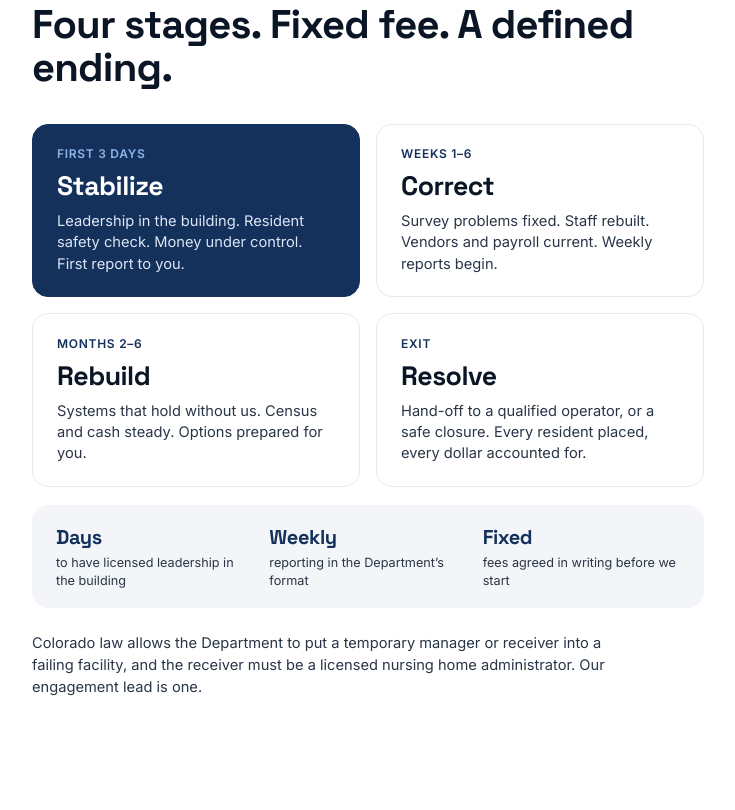
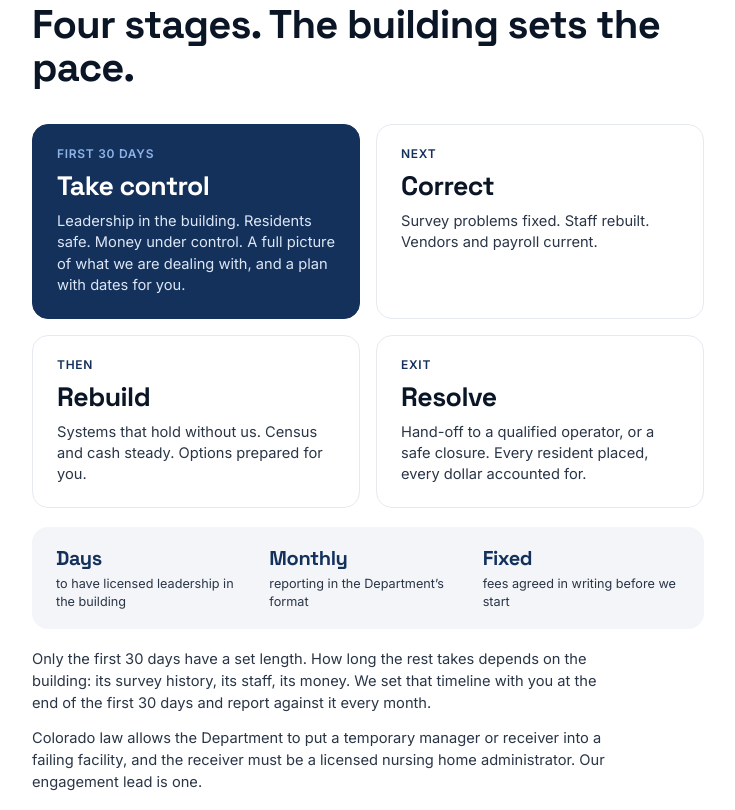
Before and after one commit to mechuz/mainspring-site, a plain HTML site: page collateral/colorado-cdphe-brochure.html in a window 1280 px wide. Shown: the part 2250-3060 px from the top of the page, without its empty margins (40-775 px from the left). Drawn offline with Linux system fonts and the light colour scheme.

Commit message:
CDPHE brochure: monthly reporting; first 30 days 'Take control', later phases open-ended
Co-Authored-By: Claude Fable 5.1 <noreply@anthropic.com>

```diff
--- a/collateral/colorado-cdphe-brochure.html
+++ b/collateral/colorado-cdphe-brochure.html
@@ -120,7 +120,7 @@
     <li><span class="n">1</span><div><h3>Take over and stabilize</h3><p>A licensed administrator and a director of nursing in the building within days. Residents safe first.</p></div></li>
     <li><span class="n">2</span><div><h3>Fix what the survey found</h3><p>Deficiencies corrected, with evidence, so they stay fixed at the next visit.</p></div></li>
     <li><span class="n">3</span><div><h3>Control the money</h3><p>Cash, payroll, vendors and resident trust funds under control from day one. A full accounting at the end.</p></div></li>
-    <li><span class="n">4</span><div><h3>Report to the Department every week</h3><p>Census, staffing, clinical risk, cash and open deficiencies, in whatever format you ask for.</p></div></li>
+    <li><span class="n">4</span><div><h3>Report to the Department every month</h3><p>Census, staffing, clinical risk, cash and open deficiencies, in whatever format you ask for.</p></div></li>
     <li><span class="n">5</span><div><h3>Hand it back, sell it, or close it safely</h3><p>A new operator, a sale, or an orderly closure with every resident placed. The ending is decided up front.</p></div></li>
   </ol>
   <p class="sub" style="margin-top:22pt;font-size:11pt">We can serve as the temporary manager, the receiver, or the monitor &mdash; for skilled nursing, assisted living and memory care.</p>
@@ -131,19 +131,20 @@
 <section class="page">
   <div class="rh"><span><b>Mainspring Healthcare Partners</b></span><span>How it works</span></div>
   <p class="eyebrow">How it works</p>
-  <h2>Four stages. Fixed fee. A defined ending.</h2>
+  <h2>Four stages. The building sets the pace.</h2>
   <ol class="steps">
-    <li class="now"><div class="when">First 3 days</div><h3>Stabilize</h3><p>Leadership in the building. Resident safety check. Money under control. First report to you.</p></li>
-    <li><div class="when">Weeks 1&ndash;6</div><h3>Correct</h3><p>Survey problems fixed. Staff rebuilt. Vendors and payroll current. Weekly reports begin.</p></li>
-    <li><div class="when">Months 2&ndash;6</div><h3>Rebuild</h3><p>Systems that hold without us. Census and cash steady. Options prepared for you.</p></li>
+    <li class="now"><div class="when">First 30 days</div><h3>Take control</h3><p>Leadership in the building. Residents safe. Money under control. A full picture of what we are dealing with, and a plan with dates for you.</p></li>
+    <li><div class="when">Next</div><h3>Correct</h3><p>Survey problems fixed. Staff rebuilt. Vendors and payroll current.</p></li>
+    <li><div class="when">Then</div><h3>Rebuild</h3><p>Systems that hold without us. Census and cash steady. Options prepared for you.</p></li>
     <li><div class="when">Exit</div><h3>Resolve</h3><p>Hand-off to a qualified operator, or a safe closure. Every resident placed, every dollar accounted for.</p></li>
   </ol>
   <div class="promise">
     <div><b>Days</b><span>to have licensed leadership in the building</span></div>
-    <div><b>Weekly</b><span>reporting in the Department&rsquo;s format</span></div>
+    <div><b>Monthly</b><span>reporting in the Department&rsquo;s format</span></div>
     <div><b>Fixed</b><span>fees agreed in writing before we start</span></div>
   </div>
-  <p class="sub" style="margin-top:18pt;font-size:11pt">Colorado law allows the Department to put a temporary manager or receiver into a failing facility, and the receiver must be a licensed nursing home administrator. Our engagement lead is one.</p>
+  <p class="sub" style="margin-top:14pt;font-size:11pt">Only the first 30 days have a set length. How long the rest takes depends on the building: its survey history, its staff, its money. We set that timeline with you at the end of the first 30 days and report against it every month.</p>
+  <p class="sub" style="margin-top:10pt;font-size:11pt">Colorado law allows the Department to put a temporary manager or receiver into a failing facility, and the receiver must be a licensed nursing home administrator. Our engagement lead is one.</p>
   <div class="rf"><span>mainspringhcp.com · 650-418-2280</span><span>3</span></div>
 </section>
 
```
Also changed, not shown: 1 other file.
